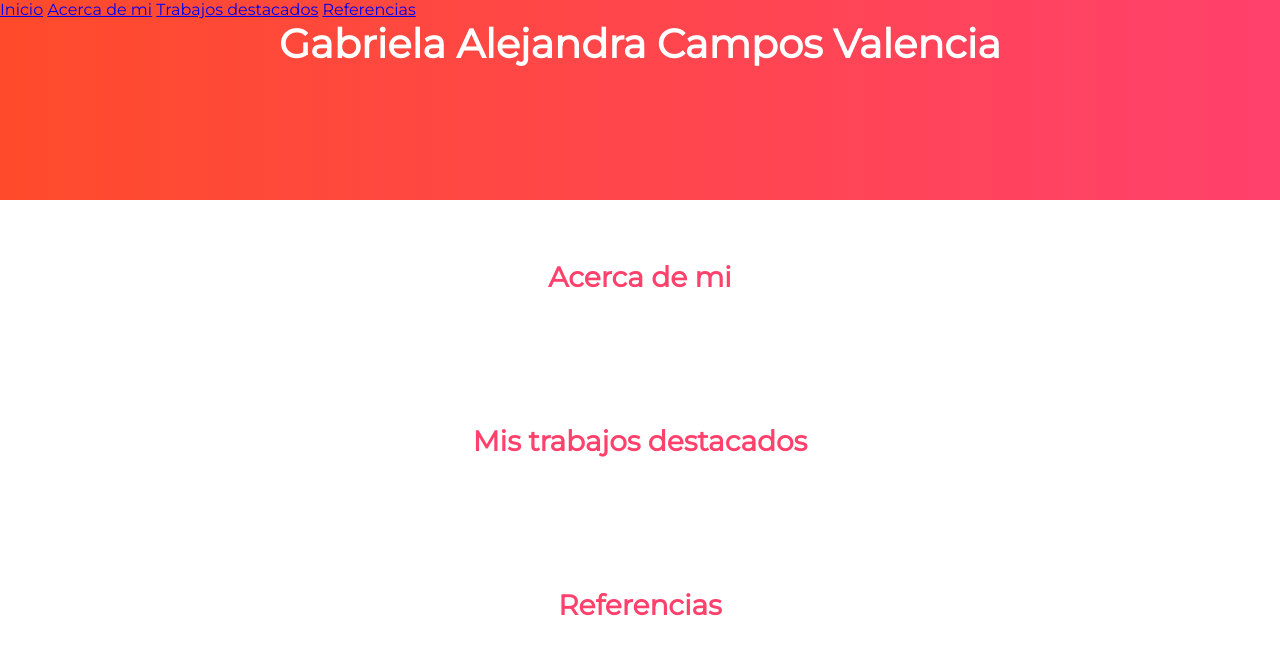
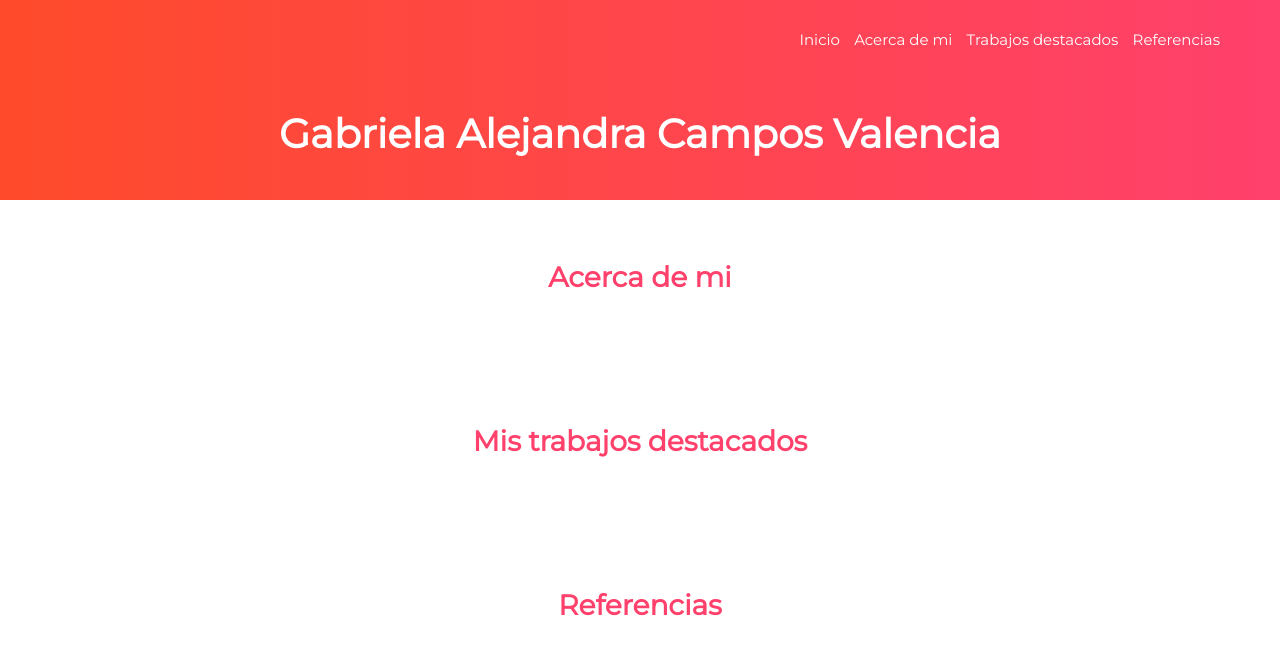
Before and after one commit to gabrielacampos02/t1, a plain HTML site: page tarea1.htm in a window 1280 px wide. Drawn offline with Linux system fonts and the light colour scheme.

Commit message:
darle forma al menu

```diff
--- a/style.css
+++ b/style.css
@@ -1,11 +1,13 @@
 @import url("https://fonts.googleapis.com/css2?family=Montserrat&display=swap");
 
+ /* darle estilo a todo el documento */
 * {
   margin: 0;
   padding: 0;
   font-family: "Montserrat", sans-serif;
 }
 
+ /* darle estilo a todas las secciones */
 .box {
     padding: 60px 0;
     width: 90%;
@@ -13,12 +15,14 @@
     overflow: hidden;
   }
 
+   /* darle estilo al titulo principal */
   .titulo1 {
     color: rgb(255, 255, 255);
     font-size: 40px;
     text-align: center;
   }
 
+   /* darle estilo a todos los subtemas */
   .titulo {
     color: #ff416c;
     font-size: 28px;
@@ -26,6 +30,7 @@
     margin-bottom: 10px;
   }
 
+   /*darle un degradado al header*/
   header {
     width: 100%;
     height: 200px;
@@ -41,3 +46,23 @@
       #ff416c
     );
   }
+
+  /* primero darle alineacion al menu */
+  nav {
+    text-align: right;
+    padding: 30px 50px 0 0;
+  }
+
+   /* ahora darle estilo al menu (colores)*/
+  nav > a {
+    color: #ffff;
+    font-weight: 200;
+    text-decoration: none;
+    font-size: 15px;
+    margin-right: 10px;
+  }
+
+   /*darle formato cuando se hace click en el menu */
+  nav > a:hover {
+    text-decoration: underline;
+  }
--- a/tarea1.htm
+++ b/tarea1.htm
@@ -15,12 +15,13 @@
             <a href="#">Trabajos destacados</a>
             <a href="#">Referencias</a>
         </nav>
-        <section class="contenedor principal">
+        <section class="box principal">
             <h1 class="titulo1 pagina-web">Gabriela Alejandra Campos Valencia</h1>
         </section>
     </header>
 
     <main>
+
         <section class="box acerca-de-mi">
             <h2 class="titulo acerca-de-mi">Acerca de mi</h2>
         </section>
```
